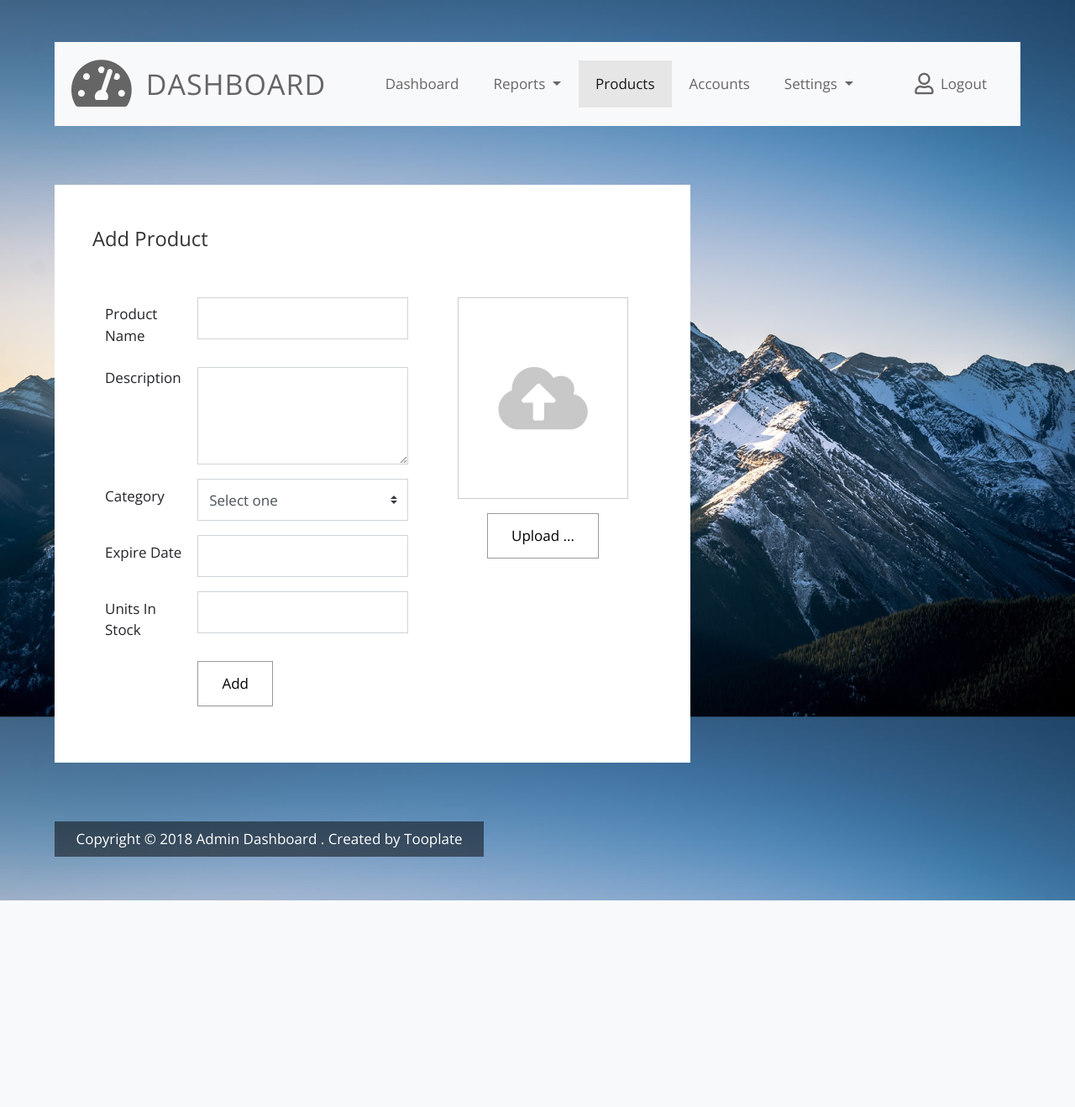
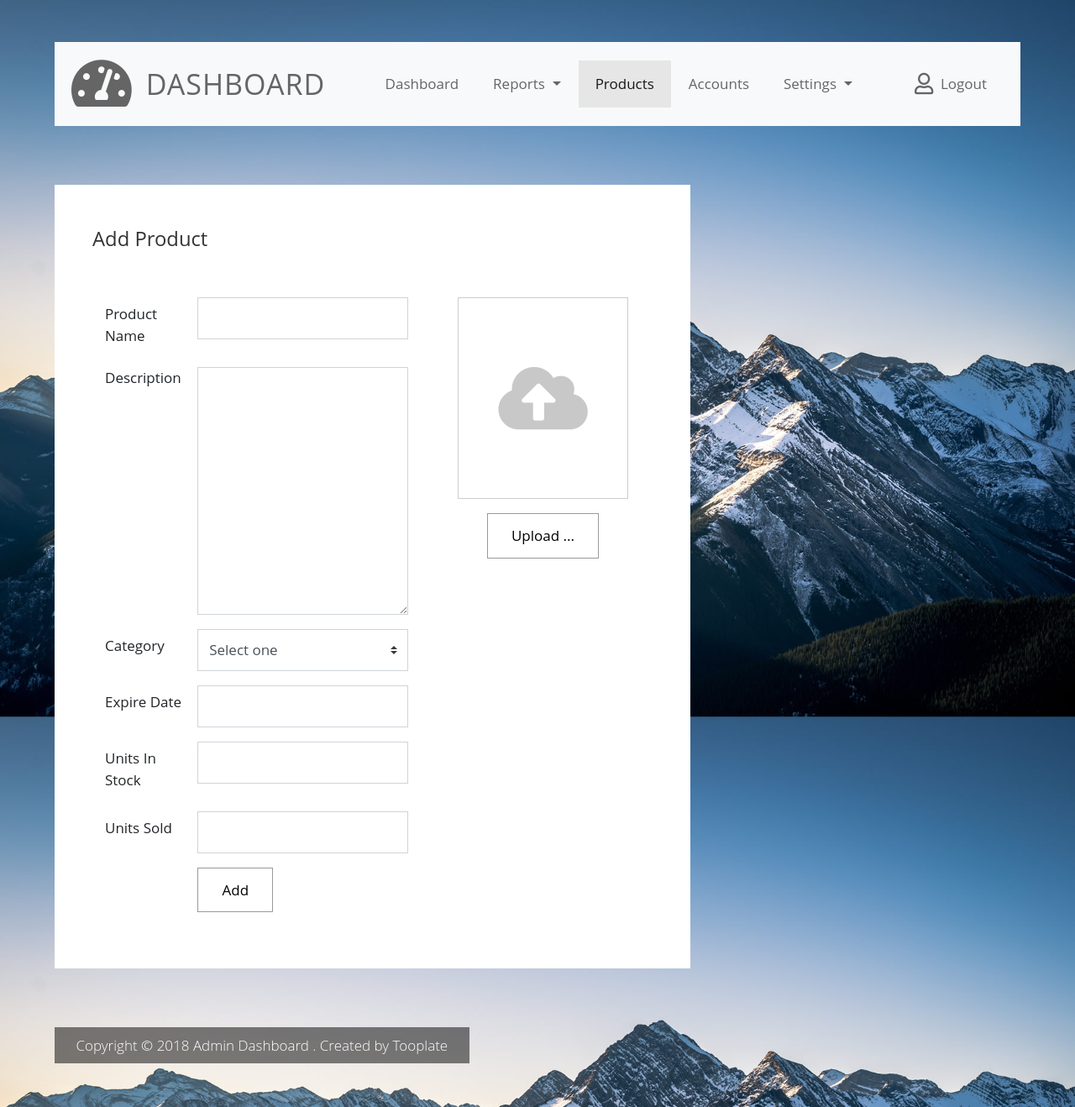
Before and after one commit to swalihmoosa/dashboard-django, a Django app: template templates/add-product.html in a window 1280 px wide. Shown: the whole page at 84% size. Before the commit the page ends 1072 px from the top, so only its background shows below. Run offline with Django 3.2, Linux system fonts and the light colour scheme; the template is opened without the code that fills it: values that come from a table or form of the project are taken from there, others are empty; some libraries are stand-ins or nearby versions.

Commit message:
add product ongoing

```diff
--- /dev/null
+++ b/product/forms.py
@@ -0,0 +1,32 @@
+from django import forms
+from django.db.models import fields
+from django.forms import ModelForm, widgets
+from django.forms.models import ModelChoiceField
+from product.models import Product
+
+
+class ProductForm(ModelForm):
+    class Meta:
+        model = Product
+        fields = "__all__"
+        widgets = {
+            "product_name" : widgets.TextInput(attrs={
+                "class" : "form-control validate col-xl-9 col-lg-8 col-md-8 col-sm-7"
+            }),
+            "product_description" : widgets.Textarea(attrs={
+                "class" : "form-control validate col-xl-9 col-lg-8 col-md-8 col-sm-7"
+            }),
+            "units_sold" : widgets.TextInput(attrs={
+                "class" : "form-control validate col-xl-9 col-lg-8 col-md-8 col-sm-7"
+            }),
+            "in_stock" : widgets.TextInput(attrs={
+                "class" : "form-control validate col-xl-9 col-lg-8 col-md-7 col-sm-7"
+            }),
+            "expire_date" : widgets.DateInput(attrs={
+                "class" : "form-control validate col-xl-9 col-lg-8 col-md-8 col-sm-7"
+            }),
+            "category" : forms.ChoiceField()
+        }
+
+        # profile = forms.ModelChoiceField(queryset=Profile.objects.all(),
+        #     widget=forms.HiddenInput())
--- a/product/models.py
+++ b/product/models.py
@@ -3,9 +3,10 @@ from django.db import models
 
 class Product(models.Model):
     product_name = models.CharField(max_length=155)
+    product_description = models.TextField(max_length=255)
     units_sold = models.CharField(max_length=155)
     in_stock = models.CharField(max_length=155)
-    expire_date = models.CharField(max_length=155)
+    expire_date = models.DateField()
     category = models.ForeignKey("product.Category",on_delete=models.CASCADE)
 
     def __str__(self):
--- a/product/urls.py
+++ b/product/urls.py
@@ -1,5 +1,5 @@
 from django.urls import path
-from product.views import product, category
+from product.views import product, category, add_new_product
 
 
 app_name = "product"
@@ -7,5 +7,6 @@ app_name = "product"
 
 urlpatterns = [
     path('', product, name="product" ),
-    path('category', category, name="category" )
+    path('category', category, name="category" ),
+    path('add_new_product', add_new_product, name="add_new_product")
 ]
--- a/templates/add-product.html
+++ b/templates/add-product.html
@@ -2,15 +2,16 @@
 <html lang="en">
 
 <head>
+    {% load static %}
     <meta charset="UTF-8">
     <meta name="viewport" content="width=device-width, initial-scale=1.0">
     <meta http-equiv="X-UA-Compatible" content="ie=edge">
     <title>Add Product - Dashboard Admin Template</title>
-    <link rel="stylesheet" href="https://fonts.googleapis.com/css?family=Open+Sans:300,400,600">
-    <link rel="stylesheet" href="css/fontawesome.min.css">
-    <link rel="stylesheet" href="jquery-ui-datepicker/jquery-ui.min.css" type="text/css" />
-    <link rel="stylesheet" href="css/bootstrap.min.css">
-    <link rel="stylesheet" href="css/tooplate.css">
+    <link rel="stylesheet" href="{% static 'https://fonts.googleapis.com/css?family=Open+Sans:300,400,600' %}">
+    <link rel="stylesheet" href="{% static 'css/fontawesome.min.css' %}">
+    <link rel="stylesheet" href="{% static 'jquery-ui-datepicker/jquery-ui.min.css' %}" type="text/css"/>
+    <link rel="stylesheet" href="{% static 'css/bootstrap.min.css' %}">
+    <link rel="stylesheet" href="{% static 'css/tooplate.css' %}">
 </head>
 
 <body class="bg02">
@@ -92,11 +93,11 @@
                                     <label for="name" class="col-xl-4 col-lg-4 col-md-4 col-sm-5 col-form-label">Product
                                         Name
                                     </label>
-                                    <input id="name" name="name" type="text" class="form-control validate col-xl-9 col-lg-8 col-md-8 col-sm-7">
+                                    {{form.product_name}}
                                 </div>
                                 <div class="input-group mb-3">
                                     <label for="description" class="col-xl-4 col-lg-4 col-md-4 col-sm-5 mb-2">Description</label>
-                                    <textarea class="form-control validate col-xl-9 col-lg-8 col-md-8 col-sm-7" rows="3" required></textarea>
+                                    {{form.product_description}}
                                 </div>
                                 <div class="input-group mb-3">
                                     <label for="category" class="col-xl-4 col-lg-4 col-md-4 col-sm-5 col-form-label">Category</label>
@@ -111,14 +112,18 @@
                                     <label for="expire_date" class="col-xl-4 col-lg-4 col-md-4 col-sm-5 col-form-label">Expire
                                         Date
                                     </label>
-                                    <input id="expire_date" name="expire_date" type="text" class="form-control validate col-xl-9 col-lg-8 col-md-8 col-sm-7"
-                                        data-large-mode="true">
+                                    {{form.expire_date}}
                                 </div>
                                 <div class="input-group mb-3">
                                     <label for="stock" class="col-xl-4 col-lg-4 col-md-4 col-sm-5 col-form-label">Units In
                                         Stock
                                     </label>
-                                    <input id="stock" name="stock" type="text" class="form-control validate col-xl-9 col-lg-8 col-md-7 col-sm-7">
+                                    {{form.in_stock}}
+                                </div>
+                                <div class="input-group mb-3">
+                                    <label for="sold" class="col-xl-4 col-lg-4 col-md-4 col-sm-5 col-form-label">Units Sold
+                                    </label>
+                                    {{form.units_sold}}
                                 </div>
                                 <div class="input-group mb-3">
                                     <div class="ml-auto col-xl-8 col-lg-8 col-md-8 col-sm-7 pl-0">
--- a/templates/products.html
+++ b/templates/products.html
@@ -97,7 +97,7 @@
 
                             </div>
                             <div class="col-md-4 col-sm-12 text-right">
-                                <a href="add-product.html" class="btn btn-small btn-primary">Add New Product</a>
+                                <a href="{% url 'product:add_new_product' %}" class="btn btn-small btn-primary">Add New Product</a>
                             </div>
                         </div>
                         <div class="table-responsive">
```
Also changed, not shown: product/views.py (+11 -0 lines), product/migrations/0003_auto_20211209_1054.py (added).
